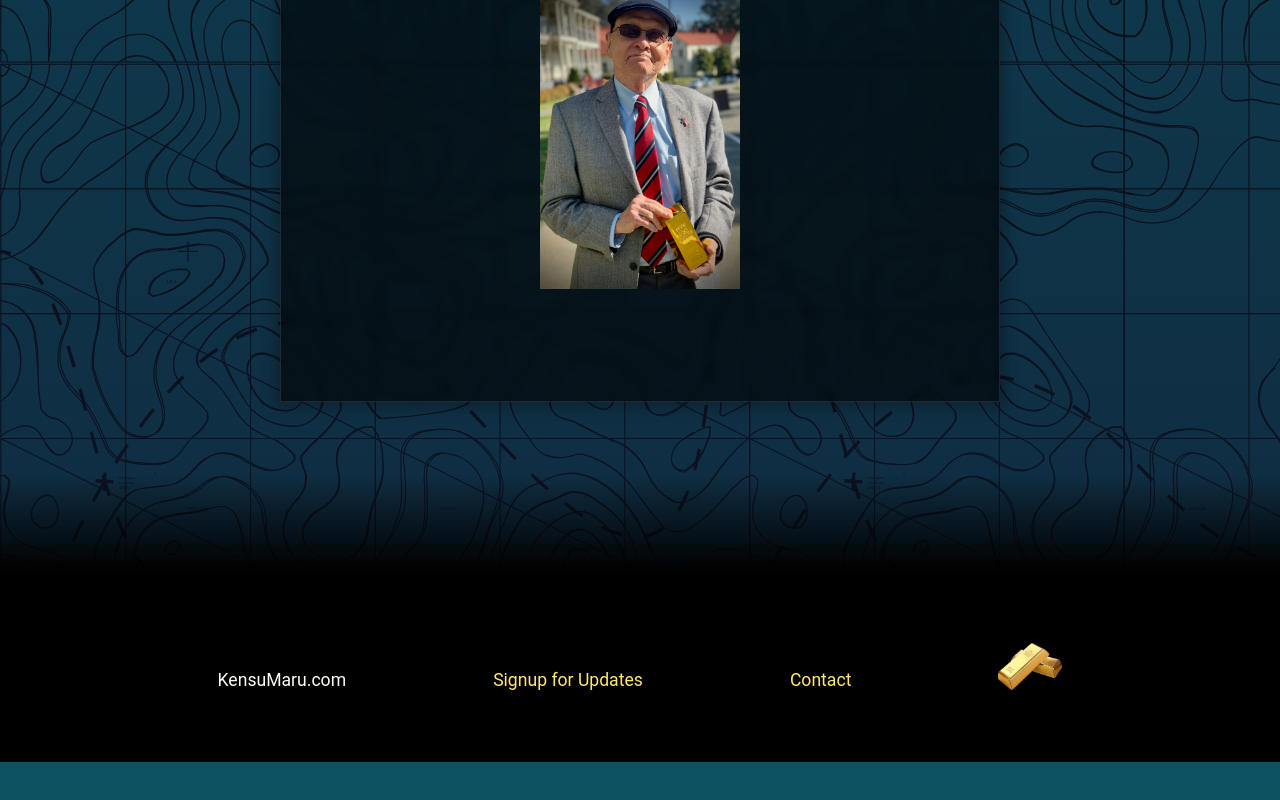
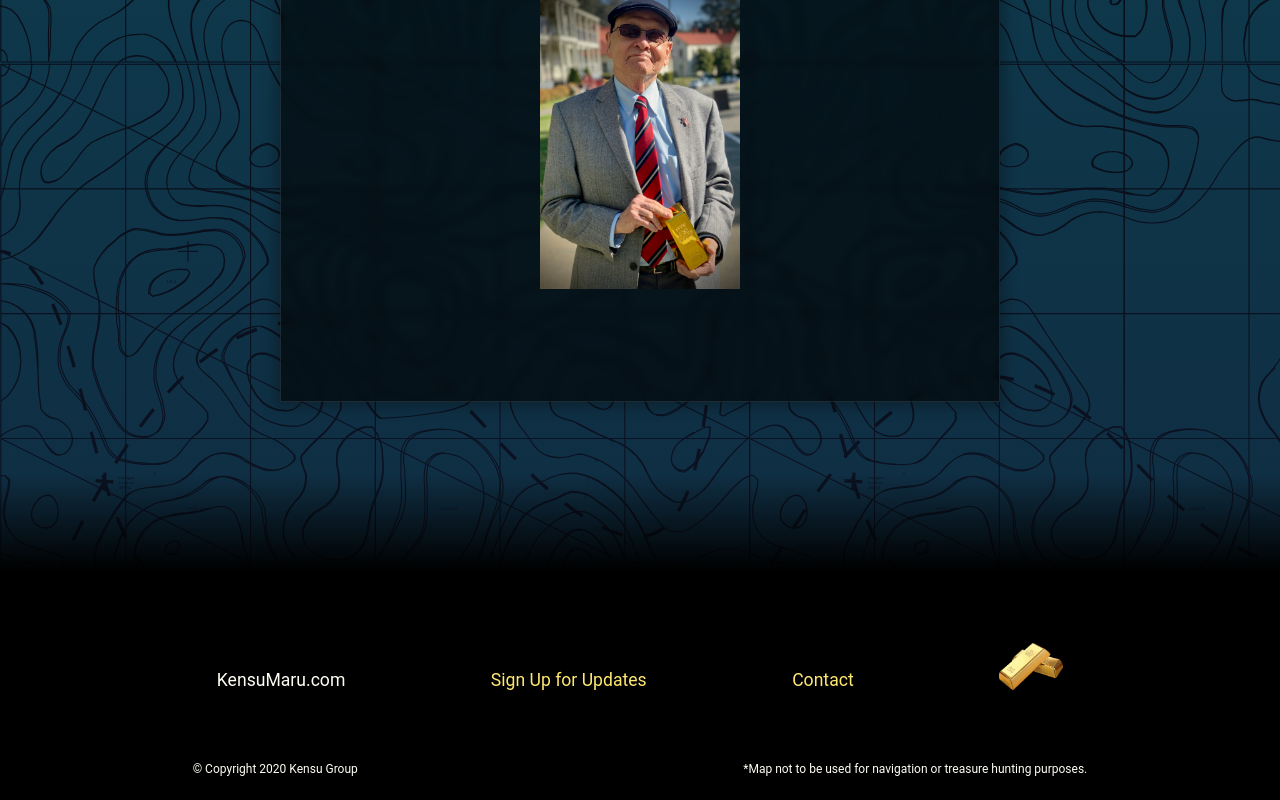
Before and after one commit to dylan-cm/kensumaru, a React (Create React App) app: page / in a window 1280 px wide. Shown: the part 1437-2237 px from the top of the page. Before the commit the page ends 2199 px from the top, so only its background shows below. Built offline with nearby package versions, Linux system fonts and the light colour scheme.

Commit message:
disclaimers added

```diff
--- a/src/molecules/Footer.tsx
+++ b/src/molecules/Footer.tsx
@@ -3,14 +3,20 @@ import "./Footer.css";
 
 const Footer = () => {
   return (
+    <>
     <div className="footer-container">
       <span>KensuMaru.com</span>
       <a href="https://docs.google.com/forms/d/e/1FAIpQLSeVLHvAW4hAcxD3qZkmbg9afIKw3e9fLeT0Fi0sY2EgTU9Uqg/viewform">
-        Signup for Updates
+        Sign Up for Updates
       </a>
       <a href="mailto:charles@kensumaru.com">Contact</a>
       <EasterEgg />
     </div>
+    <div className="disclaimer">
+      <span>© Copyright 2020 Kensu Group</span>
+      <span>*Map not to be used for navigation or treasure hunting purposes.</span>
+    </div>
+    </>
   );
 };
 
--- a/src/organisms/Layout.css
+++ b/src/organisms/Layout.css
@@ -12,17 +12,17 @@
   background: -moz-linear-gradient(
     180deg,
     rgba(17, 27, 51, 0) 0%,
-    rgba(17, 27, 51, .75) 100%
+    rgba(17, 27, 51, 0.75) 100%
   );
   background: -webkit-linear-gradient(
     180deg,
     rgba(17, 27, 51, 0) 0%,
-    rgba(17, 27, 51, .75) 100%
+    rgba(17, 27, 51, 0.75) 100%
   );
   background: linear-gradient(
     180deg,
     rgba(17, 27, 51, 0) 0%,
-    rgba(17, 27, 51, .75) 100%
+    rgba(17, 27, 51, 0.75) 100%
   );
   filter: progid:DXImageTransform.Microsoft.gradient(startColorstr="#111b33",endColorstr="#111b33",GradientType=1);
 }
@@ -60,3 +60,17 @@
   margin: 0px 12px;
   box-sizing: border-box;
 }
+
+.disclaimer {
+  display: flex;
+  flex-direction: row;
+  flex-wrap: wrap;
+  justify-content: space-around;
+  width: 100%;
+  padding-bottom: 24px;
+  box-sizing: border-box;
+
+  font-size: 0.75rem;
+
+  background: black;
+}
```
